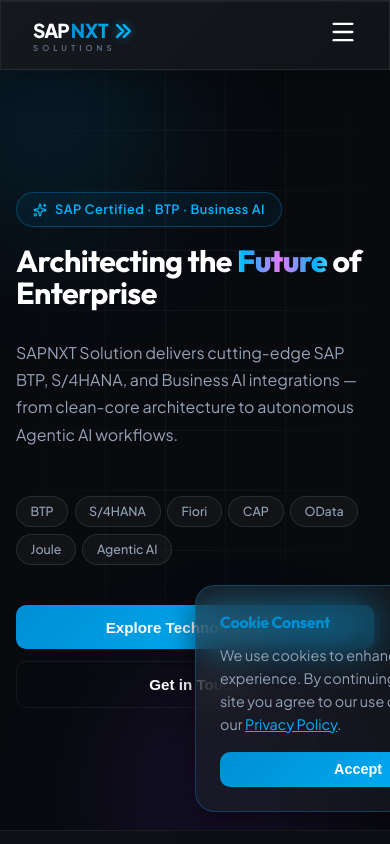
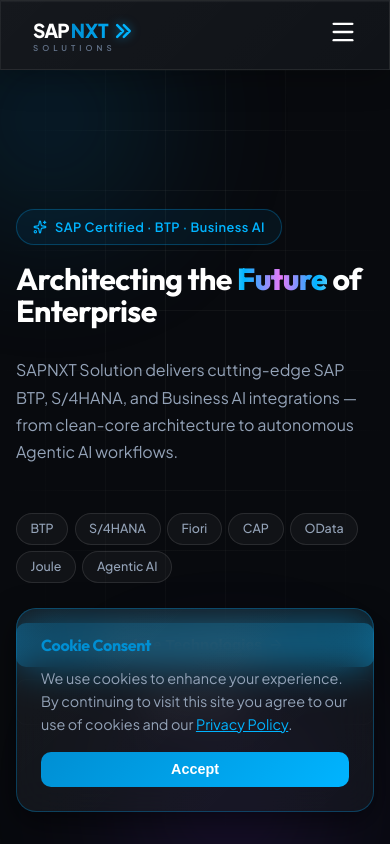
Before and after one commit to pran1v/SAPNXT, a Next.js app: page / in a window 390 px wide. Shown: the top 844 px of the page. Built offline with nearby package versions, Linux system fonts and the light colour scheme.

Commit message:
fix: resolve mobile cookie banner clipping, sticky logo routing, and hero overlay spacing

```diff
--- a/src/app/page.tsx
+++ b/src/app/page.tsx
@@ -123,12 +123,12 @@
 
       {/* ── HERO ── */}
       <section id="hero" className="hero-section hero-grid-bg" style={{
-        minHeight: '90vh',
+        minHeight: 'calc(100vh - var(--nav-height))',
         display: 'flex',
         alignItems: 'center',
         position: 'relative',
         overflow: 'hidden',
-        padding: '2rem 0',
+        padding: 'clamp(4rem, 10vh, 8rem) 0 4rem',
       }}>
         {/* Animated floating orbs */}
         <div className="hero-orbs" aria-hidden="true">
--- a/src/app/privacy/page.tsx
+++ b/src/app/privacy/page.tsx
@@ -4,7 +4,7 @@
 
 export default function PrivacyPolicy() {
     return (
-        <div className="container" style={{ paddingTop: 'calc(var(--nav-height) + 2rem)', paddingBottom: '4rem', maxWidth: '800px' }}>
+        <div className="container" style={{ paddingTop: '4rem', paddingBottom: '4rem', maxWidth: '800px' }}>
             <motion.div
                 initial={{ opacity: 0, y: 20 }}
                 animate={{ opacity: 1, y: 0 }}
--- a/src/components/CookieBanner.tsx
+++ b/src/components/CookieBanner.tsx
@@ -29,9 +29,9 @@
                     style={{
                         position: 'fixed',
                         bottom: '2rem',
-                        left: '50%',
-                        transform: 'translateX(-50%)',
-                        width: 'calc(100% - 4rem)',
+                        left: '1rem',
+                        right: '1rem',
+                        margin: '0 auto',
                         maxWidth: '600px',
                         padding: '1.5rem',
                         borderRadius: '20px',
--- a/src/components/Navbar.tsx
+++ b/src/components/Navbar.tsx
@@ -3,9 +3,12 @@
 import { motion, AnimatePresence } from 'framer-motion';
 import { useState } from 'react';
 import { Menu, X, Linkedin } from 'lucide-react';
+import { useRouter, usePathname } from 'next/navigation';
 
 export default function Navbar() {
     const [isMenuOpen, setIsMenuOpen] = useState(false);
+    const router = useRouter();
+    const pathname = usePathname();
 
     const logoVariants = {
         initial: { opacity: 0, x: -20 },
@@ -63,7 +66,11 @@
                         zIndex: 1001
                     }}
                     onClick={() => {
-                        window.scrollTo({ top: 0, behavior: 'smooth' });
+                        if (pathname === '/') {
+                            window.scrollTo({ top: 0, behavior: 'smooth' });
+                        } else {
+                            router.push('/');
+                        }
                         setIsMenuOpen(false);
                     }}
                     whileHover={{ scale: 1.02 }}
```
